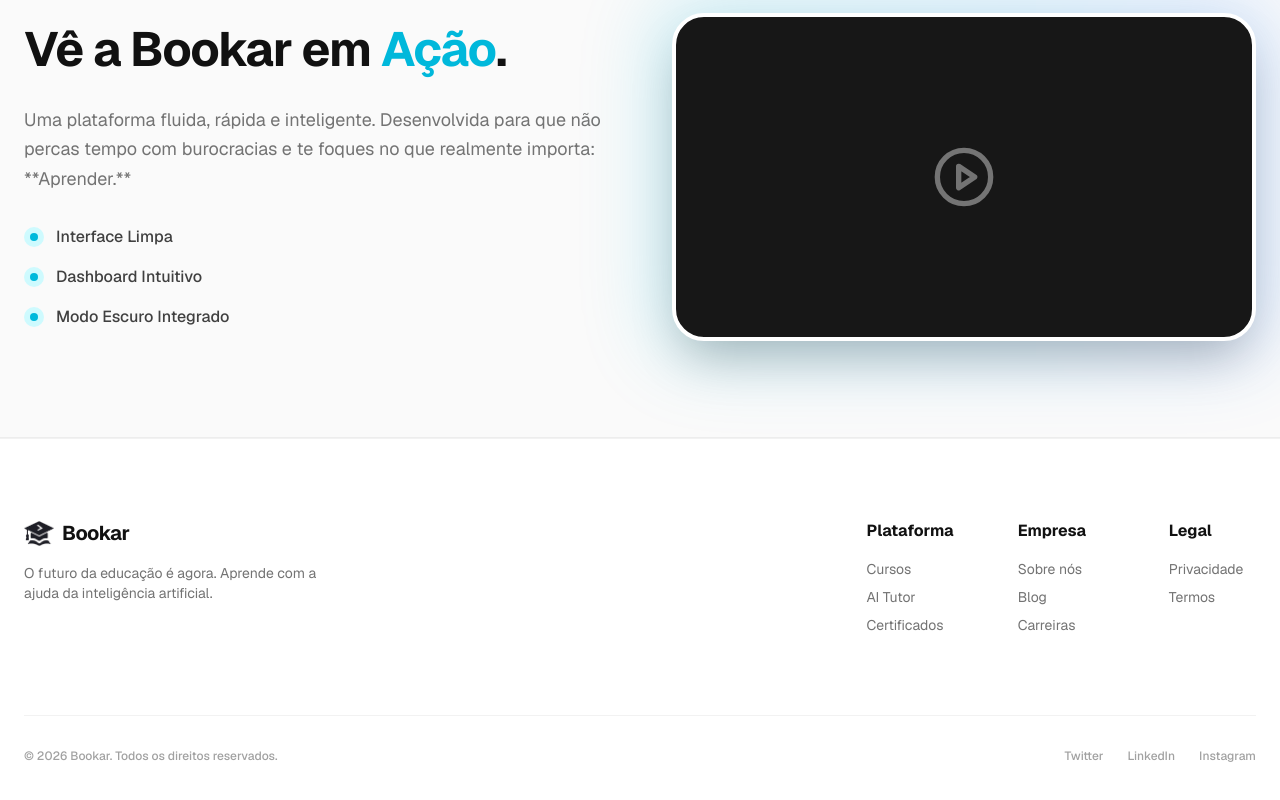
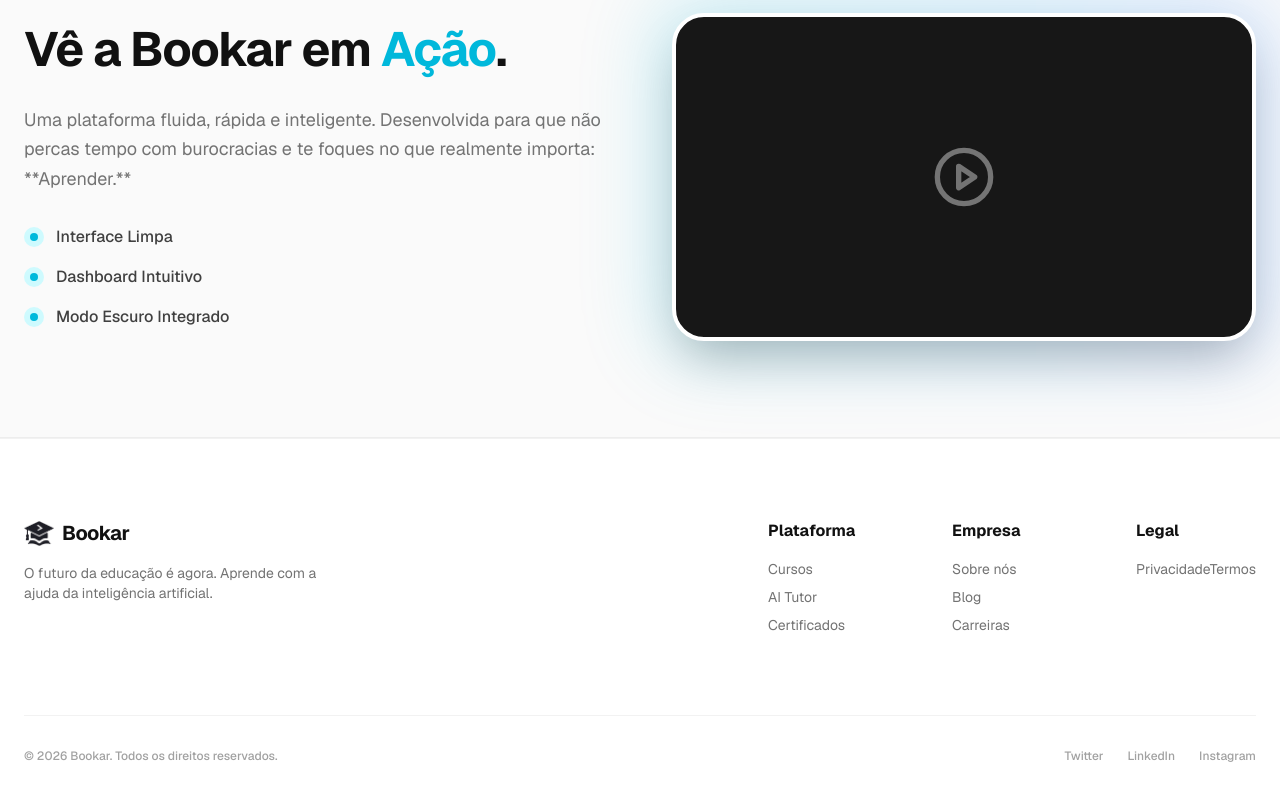
Before and after one commit to NewStates-Group/Bookar, a Next.js app in the folder frontend/: page / in a window 1280 px wide. Shown: the part 1401-2201 px from the top of the page. Built offline with nearby package versions, Linux system fonts and the light colour scheme; no server answers.

Commit message:
frontend: add policies to homepage

```diff
--- a/frontend/app/page.tsx
+++ b/frontend/app/page.tsx
@@ -148,8 +148,8 @@ export default function DefinitiveHomePage() {
               <div className="space-y-4">
                 <h4 className="font-bold">Legal</h4>
                 <ul className="text-sm text-muted-foreground space-y-2">
-                  <li className="hover:text-black cursor-pointer">Privacidade</li>
-                  <li className="hover:text-black cursor-pointer">Termos</li>
+                  <Link href="/policies/privacy" className="hover:text-black cursor-pointer">Privacidade</Link>
+                  <Link href="/policies/terms" className="hover:text-black cursor-pointer">Termos</Link>
                 </ul>
               </div>
             </div>
```
